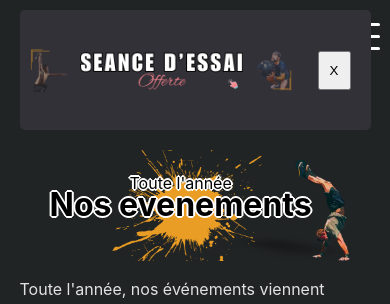
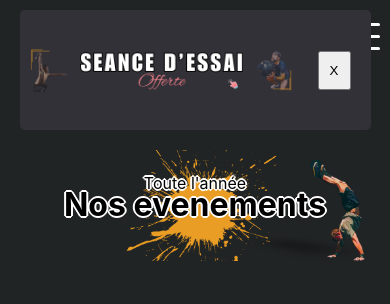
Before and after one commit to Crrux/CrossfitObernai, a React (Vite) app: page /events in a window 390 px wide. Shown: the top 304 px of the page. Built offline with nearby package versions, Linux system fonts and the light colour scheme; no server answers.

Commit message:
responsive titre header

```diff
--- a/src/sass/style.css
+++ b/src/sass/style.css
@@ -663,4 +663,13 @@ body {
 }
 body main {
   flex-grow: 1;
+}
+
+@media (max-width: 767.98px) {
+  .main__header {
+    display: flex;
+    justify-content: center;
+    width: 100%;
+    margin-bottom: 50px;
+  }
 }/*# sourceMappingURL=style.css.map */
```
Also changed, not shown: src/sass/style.sass (+7 -0 lines), 1 other file (tests, documents, lock files or other folders).
